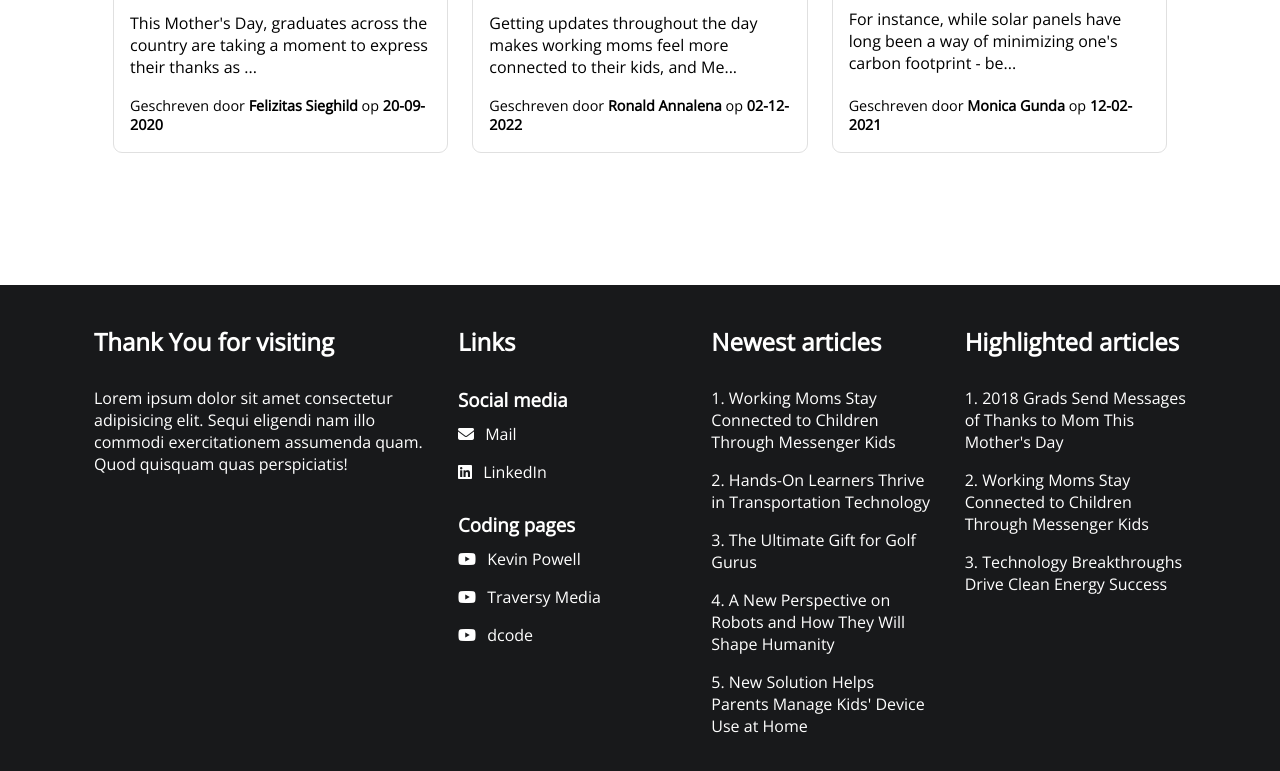
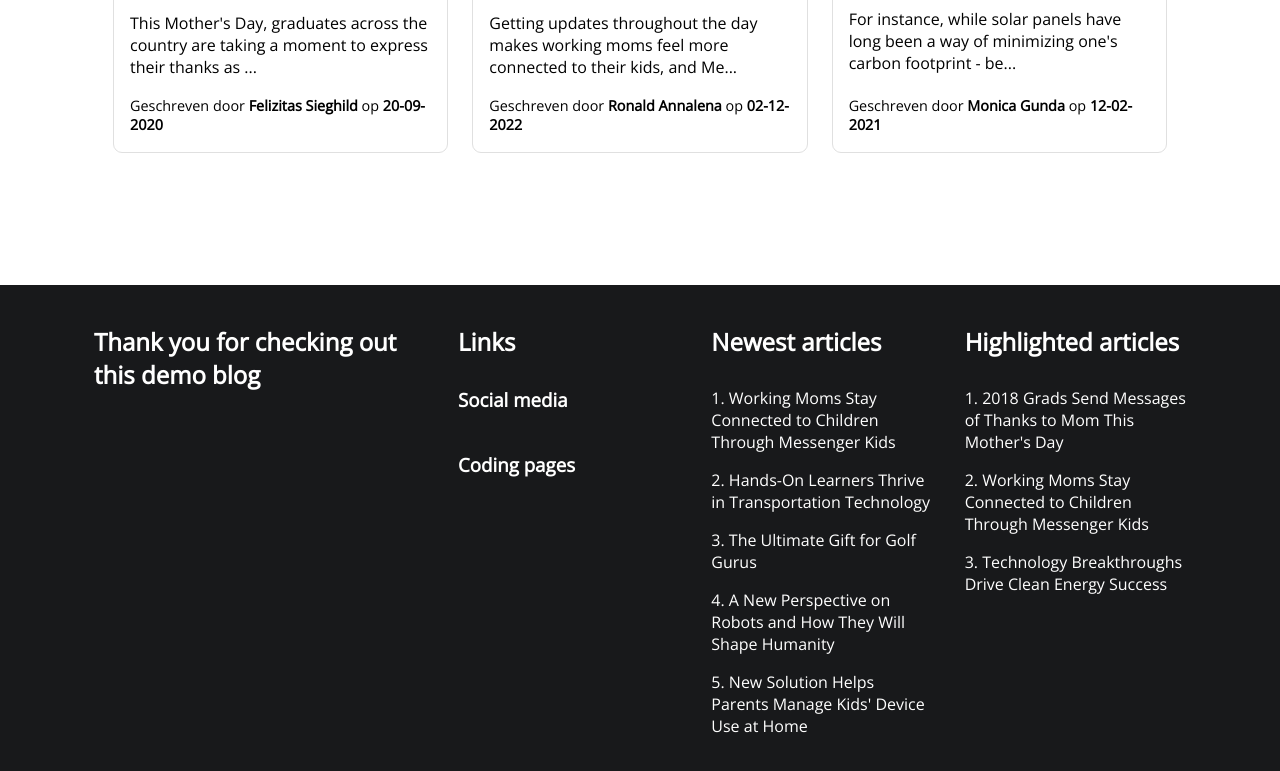
Before and after one commit to cmdalikeskin/NHA-practical-exam-JavaScript-and-jQuery, a plain HTML site: page index.html in a window 1280 px wide. Shown: the part 2329-3100 px from the top of the page. Drawn offline with nearby package versions, Linux system fonts and the light colour scheme.

Commit message:
Update index.html

```diff
--- a/index.html
+++ b/index.html
@@ -1,3 +1,4 @@
+
 <!DOCTYPE html>
 <html lang="en">
 
@@ -108,14 +109,12 @@
         </section>
 
     </main>
-    <a href="" src="/blogposts/working_mom_stays_connected.html"></a>
+
     <footer>
         <div class="container footer_container">
             <div>
-                <h2>Thank You for visiting</h2>
-                <div>
-                    <p>Lorem ipsum dolor sit amet consectetur adipisicing elit. Sequi eligendi nam illo commodi
-                        exercitationem assumenda quam. Quod quisquam quas perspiciatis!</p>
+                <h2>Thank you for checking out this demo blog</h2>
+                <div class="footer_p_text">
                 </div>
             </div>
             <div>
@@ -123,31 +122,9 @@
                 <div>
                     <h3>Social media</h3>
                     <div class="socials">
-                        <div>
-                            <a href="mailto:cmdalikeskin@gmail.com"><i class="fa-solid fa-envelope"></i>Mail</a>
-                        </div>
-                        <div>
-                            <a href="https://www.linkedin.com/in/cmd-alikeskin/" target="_blank"><i
-                                    class="fa-brands fa-linkedin"></i>LinkedIn </a>
-                        </div>
                     </div>
                     <h3>Coding pages</h3>
                     <div class="socials">
-                        <div>
-                            <a href="https://www.youtube.com/kepowob" target="_blank"><i
-                                    class="fa-brands fa-youtube"></i>Kevin
-                                Powell</a>
-                        </div>
-                        <div>
-                            <a href="https://www.youtube.com/c/TraversyMedia" target="_blank"><i
-                                    class="fa-brands fa-youtube"></i>Traversy
-                                Media </a>
-                        </div>
-                        <div>
-                            <a href="https://www.youtube.com/c/dcode-software" target="_blank"><i
-                                    class="fa-brands fa-youtube"></i>dcode
-                            </a>
-                        </div>
                     </div>
                 </div>
             </div>
@@ -163,8 +140,6 @@
                 </div>
             </div>
         </div>
-
-
     </footer>
 
 
```
